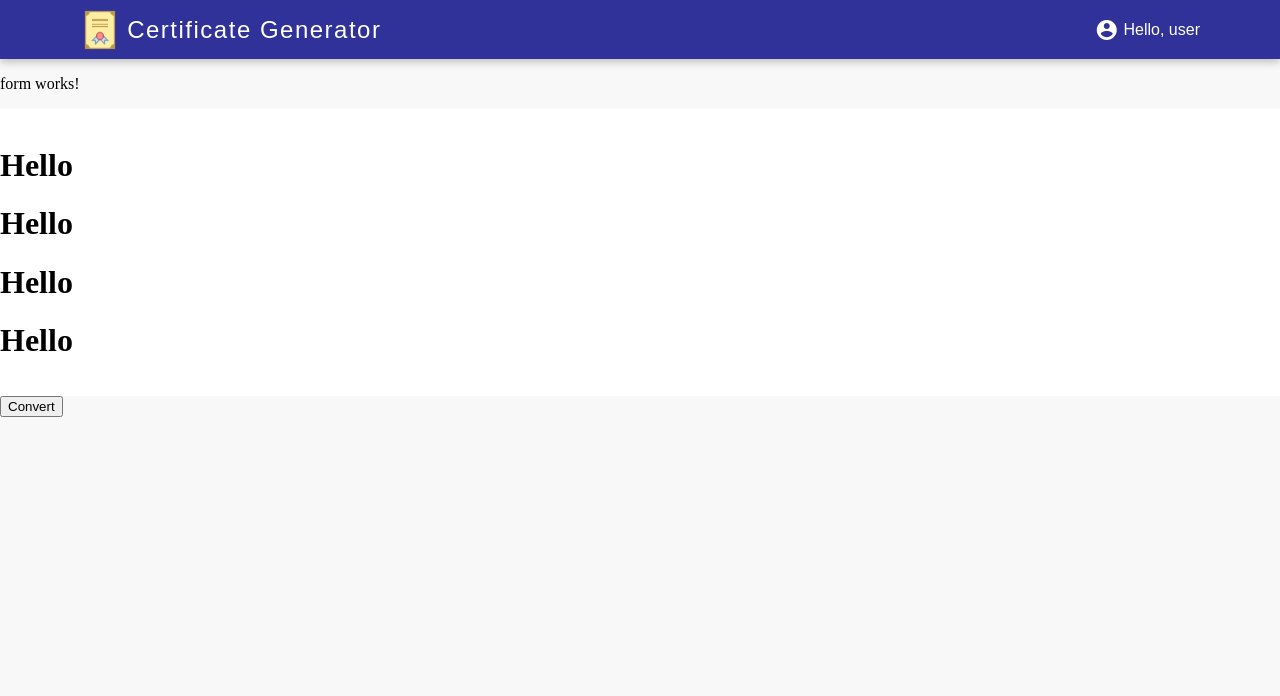
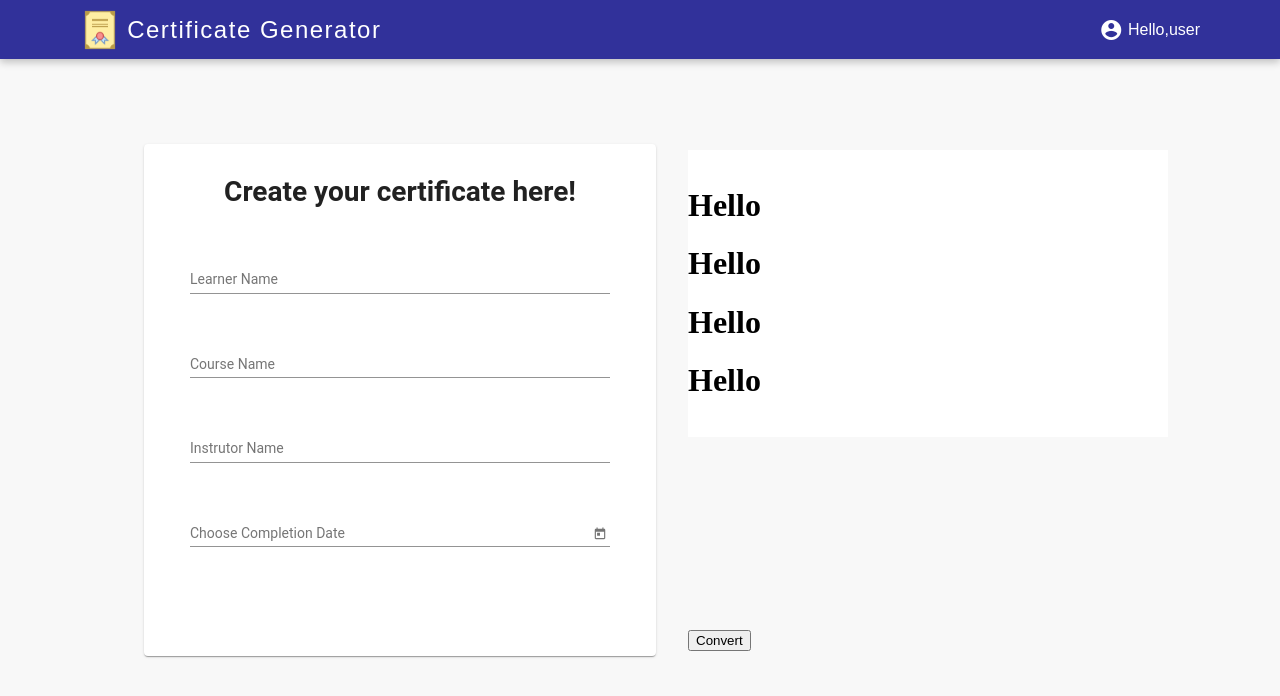
Before and after one commit to anjupriya-v/certificate-generator, an Angular app: page / in a window 1280 px wide. Shown: the top 696 px of the page. Built offline with nearby package versions, Linux system fonts and the light colour scheme.

Commit message:
Added form

```diff
--- a/angular.json
+++ b/angular.json
@@ -29,11 +29,9 @@
             "polyfills": "src/polyfills.ts",
             "tsConfig": "tsconfig.app.json",
             "aot": true,
-            "assets": [
-              "src/favicon.ico",
-              "src/assets"
-            ],
+            "assets": ["src/favicon.ico", "src/assets"],
             "styles": [
+              "@angular/material/prebuilt-themes/pink-bluegrey.css",
               "src/styles.scss"
             ],
             "scripts": []
@@ -92,13 +90,8 @@
             "polyfills": "src/polyfills.ts",
             "tsConfig": "tsconfig.spec.json",
             "karmaConfig": "karma.conf.js",
-            "assets": [
-              "src/favicon.ico",
-              "src/assets"
-            ],
-            "styles": [
-              "src/styles.scss"
-            ],
+            "assets": ["src/favicon.ico", "src/assets"],
+            "styles": ["src/styles.scss"],
             "scripts": []
           }
         },
@@ -110,9 +103,7 @@
               "tsconfig.spec.json",
               "e2e/tsconfig.json"
             ],
-            "exclude": [
-              "**/node_modules/**"
-            ]
+            "exclude": ["**/node_modules/**"]
           }
         },
         "e2e": {
--- a/src/app/app.component.html
+++ b/src/app/app.component.html
@@ -1,3 +1,11 @@
-<app-navbar></app-navbar>
-<app-form></app-form>
-<app-preview></app-preview>
+<div class="navbar-container-div">
+  <app-navbar></app-navbar>
+</div>
+<div class="content-div">
+  <div class="form-container-div">
+    <app-form></app-form>
+  </div>
+  <div class="preview-container-div">
+    <app-preview></app-preview>
+  </div>
+</div>
--- a/src/app/app.component.scss
+++ b/src/app/app.component.scss
@@ -0,0 +1,6 @@
+.content-div {
+  display: flex;
+  align-items: center;
+  justify-content: center;
+  height: 100vh;
+}
--- a/src/app/components/form/form.component.html
+++ b/src/app/components/form/form.component.html
@@ -1 +1,41 @@
-<p>form works!</p>
+<div class="form-container">
+  <mat-card class="form-card">
+    <mat-card-content class="form-card-content">
+      <h1>Create your certificate here!</h1>
+      <form class="form-div">
+        <div class="form-field-div">
+          <mat-form-field class="form-field">
+            <mat-label>Learner Name</mat-label>
+            <input matInput />
+          </mat-form-field>
+        </div>
+        <div class="form-field-div">
+          <mat-form-field class="form-field">
+            <mat-label>Course Name</mat-label>
+            <input matInput />
+          </mat-form-field>
+        </div>
+        <div class="form-field-div">
+          <mat-form-field class="form-field">
+            <mat-label>Instrutor Name</mat-label>
+            <input matInput />
+          </mat-form-field>
+        </div>
+        <div class="form-field-div">
+          <mat-form-field class="form-field">
+            <input
+              matInput
+              [matDatepicker]="picker"
+              placeholder="Choose Completion Date"
+            />
+            <mat-datepicker-toggle
+              matSuffix
+              [for]="picker"
+            ></mat-datepicker-toggle>
+            <mat-datepicker #picker></mat-datepicker>
+          </mat-form-field>
+        </div>
+      </form>
+    </mat-card-content>
+  </mat-card>
+</div>
--- a/src/app/components/form/form.component.scss
+++ b/src/app/components/form/form.component.scss
@@ -0,0 +1,21 @@
+.form-container {
+  margin: 2em;
+}
+.form-container .form-card {
+  height: 30em;
+  width: 30em;
+  padding: 1em;
+}
+.form-card-content {
+  display: flex;
+  align-items: center;
+  justify-content: center;
+  flex-direction: column;
+  height: 30em;
+}
+.form-field-div {
+  margin-top: 2em;
+}
+.form-field {
+  width: 30em;
+}
--- a/src/app/components/form/form.component.ts
+++ b/src/app/components/form/form.component.ts
@@ -1,15 +1,11 @@
 import { Component, OnInit } from '@angular/core';
-
 @Component({
   selector: 'app-form',
   templateUrl: './form.component.html',
-  styleUrls: ['./form.component.scss']
+  styleUrls: ['./form.component.scss'],
 })
 export class FormComponent implements OnInit {
+  constructor() {}
 
-  constructor() { }
-
-  ngOnInit(): void {
-  }
-
+  ngOnInit(): void {}
 }
--- a/src/app/components/navbar/navbar.component.html
+++ b/src/app/components/navbar/navbar.component.html
@@ -5,6 +5,6 @@
   </div>
   <div class="user-info-container">
     <mat-icon aria-hidden="false" class="user-icon">account_circle</mat-icon>
-    <span class="user-name">Hello, user</span>
+    <span class="user-name">Hello,user</span>
   </div>
 </div>
--- a/src/app/components/navbar/navbar.component.scss
+++ b/src/app/components/navbar/navbar.component.scss
@@ -1,8 +1,9 @@
 .navbar-container {
   height: 3.7em;
-  position: relative;
+  position: fixed;
   left: 0;
   top: 0;
+  right: 0;
   z-index: 1;
   display: flex;
   align-items: center;
--- a/src/app/components/preview/preview.component.html
+++ b/src/app/components/preview/preview.component.html
@@ -1,4 +1,4 @@
-<div>
+<div class="preview-container">
   <div id="my-node">
     <h1>Hello</h1>
     <h1>Hello</h1>
--- a/src/app/components/preview/preview.component.scss
+++ b/src/app/components/preview/preview.component.scss
@@ -1,3 +1,7 @@
+.preview-container {
+  height: 30em;
+  width: 30em;
+}
 #my-node {
   background-color: white;
   margin: 0px;
--- a/src/styles.scss
+++ b/src/styles.scss
@@ -1,4 +1,6 @@
 /* You can add global styles to this file, and also import other style files */
+@import "../node_modules/@angular/material/prebuilt-themes/deeppurple-amber.css";
+
 body {
   margin: 0px;
   background-color: rgb(248, 248, 248);
```
Also changed, not shown: src/app/app.module.ts (+15 -3 lines).
